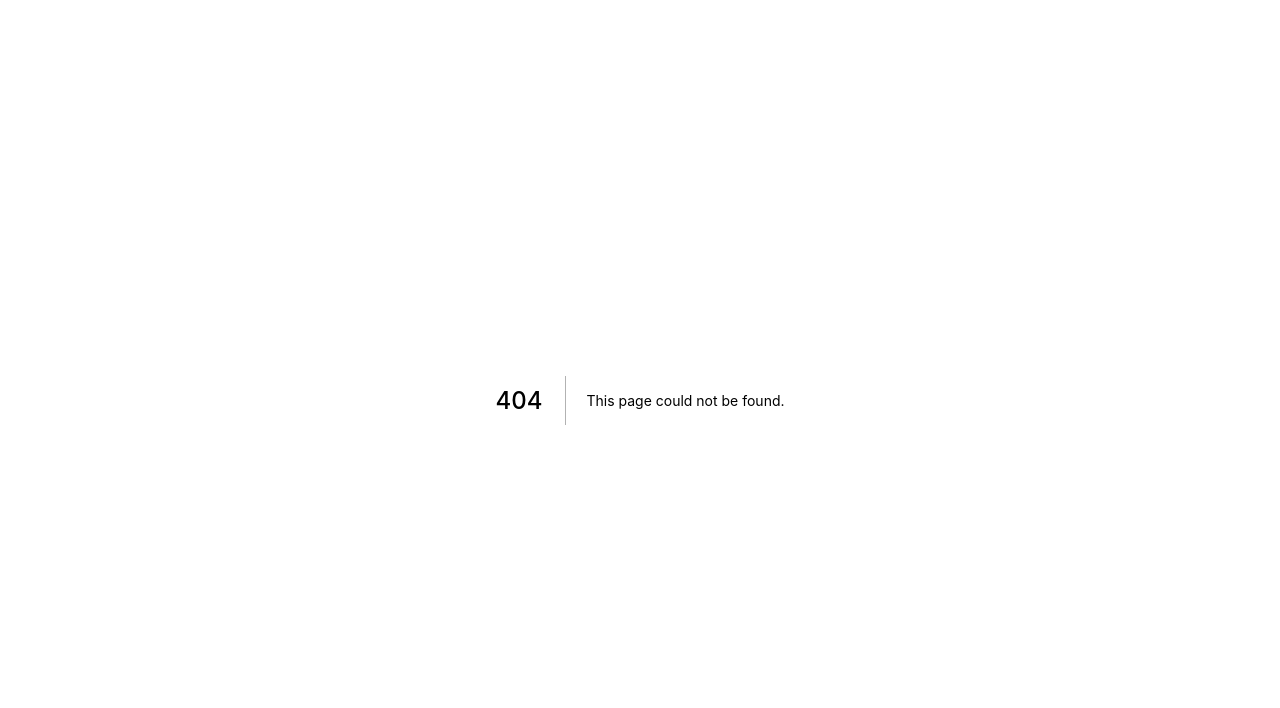
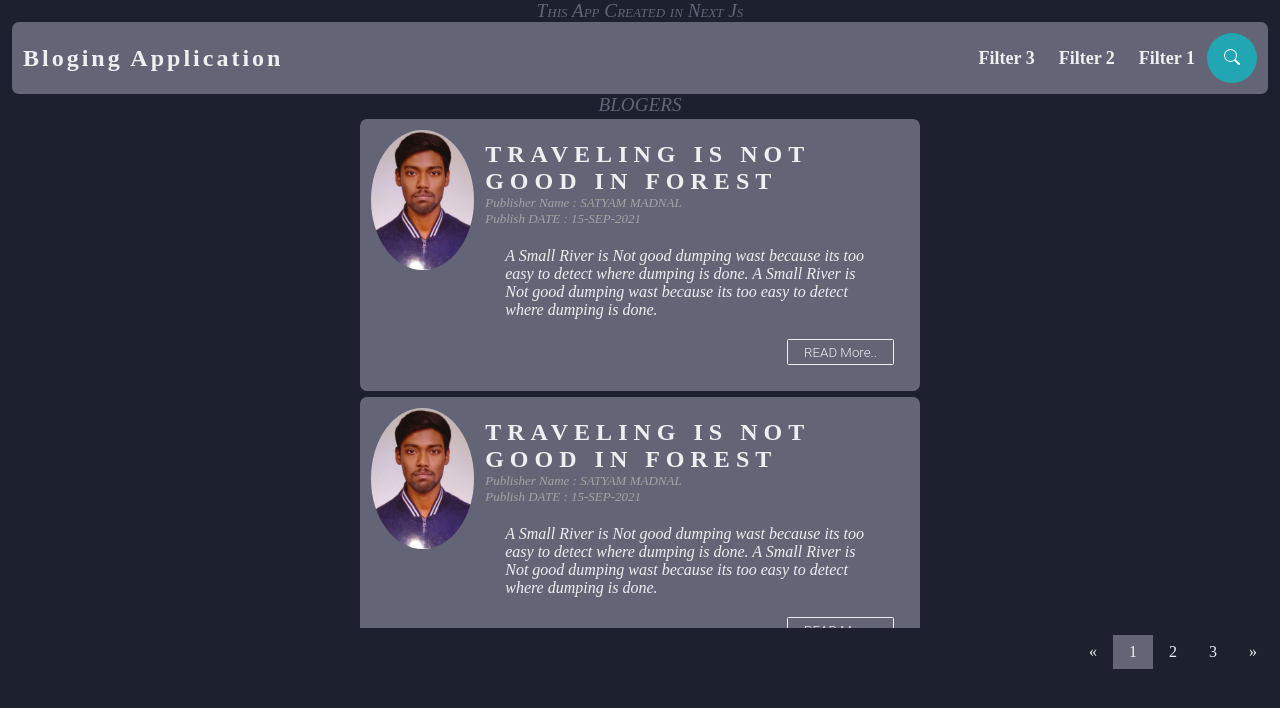
Before and after one commit to SATYAM9717069261/Next_Js, a Next.js app: page /Blogingsite in a window 1280 px wide. Before the commit this address had no page. Shown: the top 708 px of the page. Built offline with nearby package versions, Linux system fonts and the light colour scheme.

Commit message:
"main page Design Complete"

```diff
--- /dev/null
+++ b/pages/Blogingsite/Blogerslist.jsx
@@ -0,0 +1,21 @@
+import MainpageBlogerlist from "./Landpage/MainpageBlogerlist";
+function Blogers(){
+    return(
+        <div className="left" style={{flex:"1"}}>
+            <header>BLOGERS</header>
+            <div className="flex-col center blog" style={{height: "34em !important"}}>
+                <MainpageBlogerlist/>
+                <MainpageBlogerlist/>
+                <MainpageBlogerlist/>
+            </div>
+            <div className="pagination">
+                <a href="#">&laquo;</a>
+                <a href="#" className="selected-page">1</a>
+                <a href="#">2</a>
+                <a href="#">3</a>
+                <a href="#">&raquo;</a>
+            </div>
+        </div>
+    )
+}
+export default Blogers;
--- /dev/null
+++ b/pages/Blogingsite/Landpage/MainpageBlogerlist.jsx
@@ -0,0 +1,27 @@
+import Image from 'next/image'
+import Profilepic from '../../../public/images/Profile_pic.jpeg'
+function MainpageBlogerlist(){
+    return (
+        <div className="flex-row box blog-container">
+                    <div style= {{flex: "1" ,textAlign: "center"}}>
+                        <Image className="pic-img" src={Profilepic} alt="Bloger User Image"/>
+                    </div>
+                    <div className="flex-4">
+                        <section>
+                            <p className="blog-header">TRAVELING IS NOT GOOD IN FOREst</p>
+                            <p className="blog-date">
+                                <span>Publisher Name : SATYAM MADNAL</span> <br/>
+                                <span>Publish DATE : 15-SEP-2021 </span>
+                            </p>
+                            <p className="blog-body">A Small River is Not good dumping wast because its too easy to detect
+                                where dumping is
+                                done. A Small River is Not good dumping wast because its too easy to detect where
+                                dumping is
+                                done.</p>
+                            <button className="blog-button"> READ More..</button>
+                        </section>
+                    </div>
+                </div>
+    )
+}
+export default MainpageBlogerlist;
--- /dev/null
+++ b/pages/Blogingsite/body.jsx
@@ -0,0 +1,9 @@
+import Blogers from "./Blogerslist";
+function Body(){
+    return(
+        <div class="flex-row" >
+            <Blogers/>
+        </div>
+    )
+}
+export default Body;
--- /dev/null
+++ b/pages/Blogingsite/index.jsx
@@ -0,0 +1,31 @@
+import Body from "./body";
+function app() {
+    return (
+        <>
+            <header > This App Created in Next Js </header>
+            <div className="flex-row box header">
+                <div className="center font-large-space-3" style={{flex:"auto"}}>Bloging Application</div>
+                <div className="flex-row-rev center" style={{flex:"auto"}}>
+                    <span>
+                        <div className="search-box">
+                            <button className="btn-search">
+                                <svg xmlns="http://www.w3.org/2000/svg" width="16" height="16" fill="currentColor"
+                                    className="bi bi-search" viewBox="0 0 16 16">
+                                    <path
+                                        d="M11.742 10.344a6.5 6.5 0 1 0-1.397 1.398h-.001c.03.04.062.078.098.115l3.85 3.85a1 1 0 0 0 1.415-1.414l-3.85-3.85a1.007 1.007 0 0 0-.115-.1zM12 6.5a5.5 5.5 0 1 1-11 0 5.5 5.5 0 0 1 11 0z" />
+                                </svg>
+                            </button>
+                            <input type="text" className="input-search" placeholder="Type to Search..." />
+                        </div>
+                    </span>
+                    <span className="box filter">Filter 1</span>
+                    <span className="box filter">Filter 2</span>
+                    <span className="box filter">Filter 3</span>
+                </div>
+            </div>
+            <Body/>
+        </>
+    )
+}
+
+export default app;
--- a/styles/globals.css
+++ b/styles/globals.css
@@ -1,27 +1,232 @@
-html,
-body {
-  padding: 0;
-  margin: 0;
-  font-family: -apple-system, BlinkMacSystemFont, Segoe UI, Roboto, Oxygen, Ubuntu,
-    Cantarell, Fira Sans, Droid Sans, Helvetica Neue, sans-serif;
-  line-height: 1.6;
-  font-size: 18px;
-}
-
 * {
+  margin: 0px;
+  padding: 0px;
   box-sizing: border-box;
 }
 
-a {
-  color: #0070f3;
+html, body {
+  height: 100%;
+}
+
+body {
+  background-color: var(--background);
+}
+
+:root {
+  --background: #1c202f;
+  --blog-background: #2c3041;
+  --text-color: #eeeff0;
+  --faded-text-color: #636577;
+}
+
+header {
+  color: var(--faded-text-color);
+  font-style: italic;
+  font-variant-caps: petite-caps;
+  font-size: larger;
+  text-align: center;
+}
+
+.border {
+  border: 2px solid black;
+}
+
+.flex-row {
+  display: flex;
+  flex-direction: row;
+  flex-wrap: wrap;
+}
+
+.flex-col {
+  display: flex;
+  flex-direction: column;
+  flex-wrap: wrap;
+}
+
+.flex-row-rev {
+  display: flex;
+  flex-direction: row-reverse;
+  flex-wrap: wrap;
+}
+
+.float-right {
+  float: right;
+}
+
+.center {
+  align-content: center;
+  align-items: center;
+}
+
+.box {
+  background-color: var(--faded-text-color);
+  color: var(--text-color);
+  padding: 11px;
+  border-radius: 7px;
+  margin: 0 12px;
+}
+
+.header {
+  font-size: large;
+  font-weight: bolder;
+}
+
+.filter {
+  padding: 0;
+}
+
+.search-box {
+  width: fit-content;
+  height: fit-content;
+  position: relative;
+}
+
+.input-search {
+  height: 50px;
+  width: 50px;
+  border-style: none;
+  padding: 10px;
+  font-size: 18px;
+  letter-spacing: 2px;
+  outline: none;
+  border-radius: 25px;
+  transition: all .5s ease-in-out;
+  background-color: #22a6b3;
+  padding-right: 40px;
+  color: var(--text-color);
+}
+
+.input-search::placeholder {
+  color: rgba(255, 255, 255, .5);
+  font-size: 18px;
+  letter-spacing: 2px;
+  font-weight: 100;
+}
+
+.btn-search {
+  width: 50px;
+  height: 50px;
+  border-style: none;
+  font-size: 20px;
+  font-weight: bold;
+  outline: none;
+  cursor: pointer;
+  border-radius: 50%;
+  position: absolute;
+  right: 0px;
+  color: #ffffff;
+  background-color: transparent;
+  pointer-events: painted;
+}
+
+.btn-search:focus~.input-search {
+  width: 300px;
+  border-radius: 0px;
+  background-color: transparent;
+  border-bottom: 1px solid rgba(255, 255, 255, .5);
+  transition: all 500ms cubic-bezier(0, 0.110, 0.35, 2);
+}
+
+.input-search:focus {
+  width: 300px;
+  border-radius: 0px;
+  background-color: transparent;
+  border-bottom: 1px solid rgba(255, 255, 255, .5);
+  transition: all 500ms cubic-bezier(0, 0.110, 0.35, 2);
+}
+
+.pic-img {
+  height: 100px;
+  width: auto;
+  border-radius: 50%;
+}
+
+.blog {
+  height: 32em;
+  flex-flow: column;
+  overflow-y: auto;
+  overflow-x: hidden;
+}
+
+.blog-container {
+  margin: 3px auto;
+  max-width: 35em;
+}
+
+.blog-header {
+  font-size: x-large;
+  letter-spacing: 6px;
+  font-weight: bold;
+  text-transform: uppercase;
+}
+
+.blog-date {
+  font-size: small;
+  font-weight: lighter;
+  color: #a3a3a3;
+  font-style: oblique;
+}
+
+.blog-body {
+  padding: 20px;
+  font-style: oblique;
+  font-size: revert;
+}
+
+.blog-button {
+  background-color: var(--faded-text-color);
+  float: right;
+  cursor: pointer;
+  padding: 0.35em 1.2em;
+  border: 0.1em solid var(--text-color);
+  margin: 0 0.3em 0.3em 0;
+  border-radius: 0.12em;
+  box-sizing: border-box;
+  text-decoration: none;
+  font-family: 'Roboto', sans-serif;
+  font-weight: 300;
+  color: var(--text-color);
+  text-align: center;
+  transition: all 0.2s;
+}
+
+.blog-button:hover {
+  background-color: var(--text-color);
+  color: var(--faded-text-color)
+}
+
+.pagination {
+  float: right;
+  margin: 7px;
+}
+
+.pagination a {
+  color: var(--text-color);
+  float: left;
+  padding: 8px 16px;
   text-decoration: none;
 }
 
-a:hover {
-  text-decoration: underline;
+.selected-page {
+  background-color: #636577;
 }
 
-img {
-  max-width: 100%;
-  display: block;
+.flex-4 {
+  flex: 4;
+  margin: 11px;
 }
+
+.blog-detail {
+  max-width: 100% !important;
+  margin: 18px;
+}
+
+.blog-detail>div>img {
+  height: 14em;
+  border-radius: 0;
+  width: auto;
+}
+.font-large-space-3{
+  font-size: x-large;
+  letter-spacing: 3px;
+}
```
Also changed, not shown: pages/Blogingsite/Mainpage/Leftnav/Leftnav.jsx (added), pages/Blogingsite/Mainpage/Rightnav/Rightnav.jsx (added), public/images/Profile_pic.jpeg (added), 1 other file (tests, documents, lock files or other folders).
